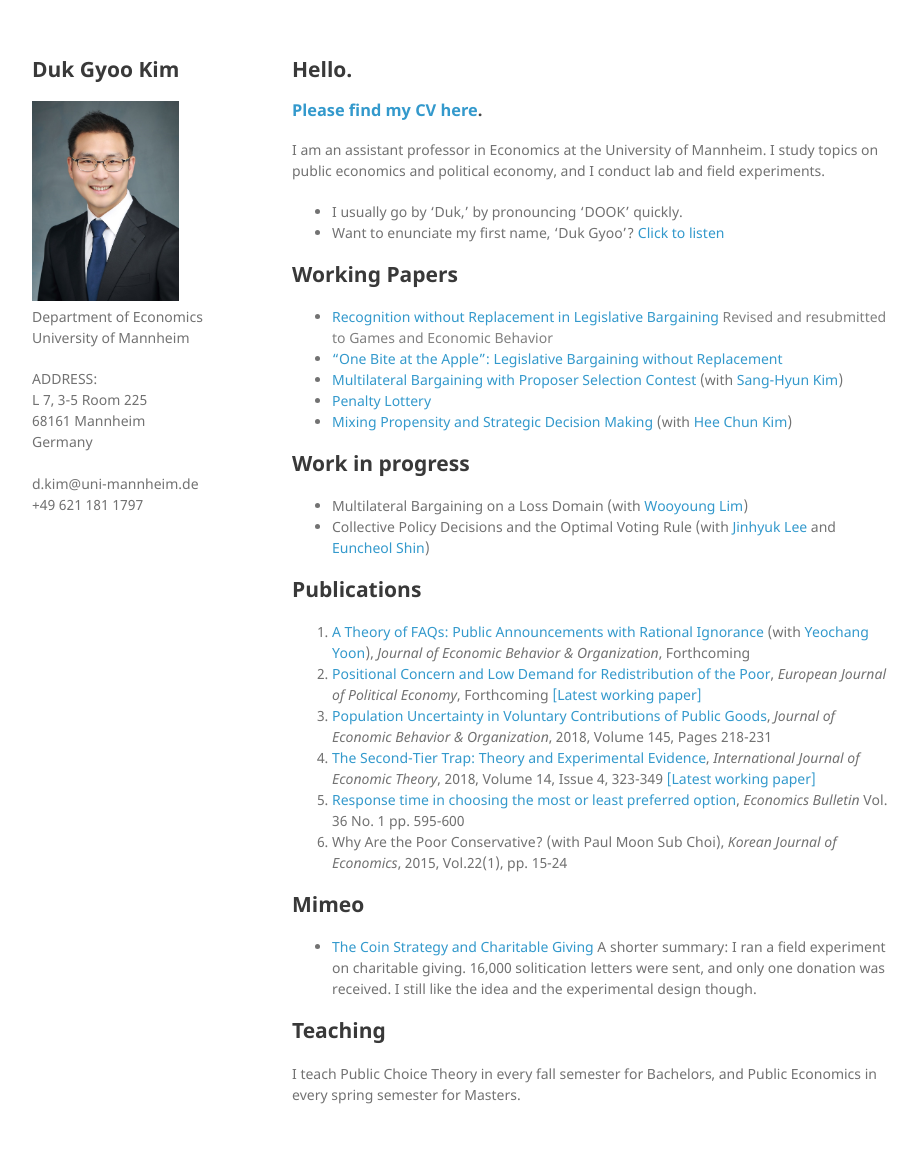
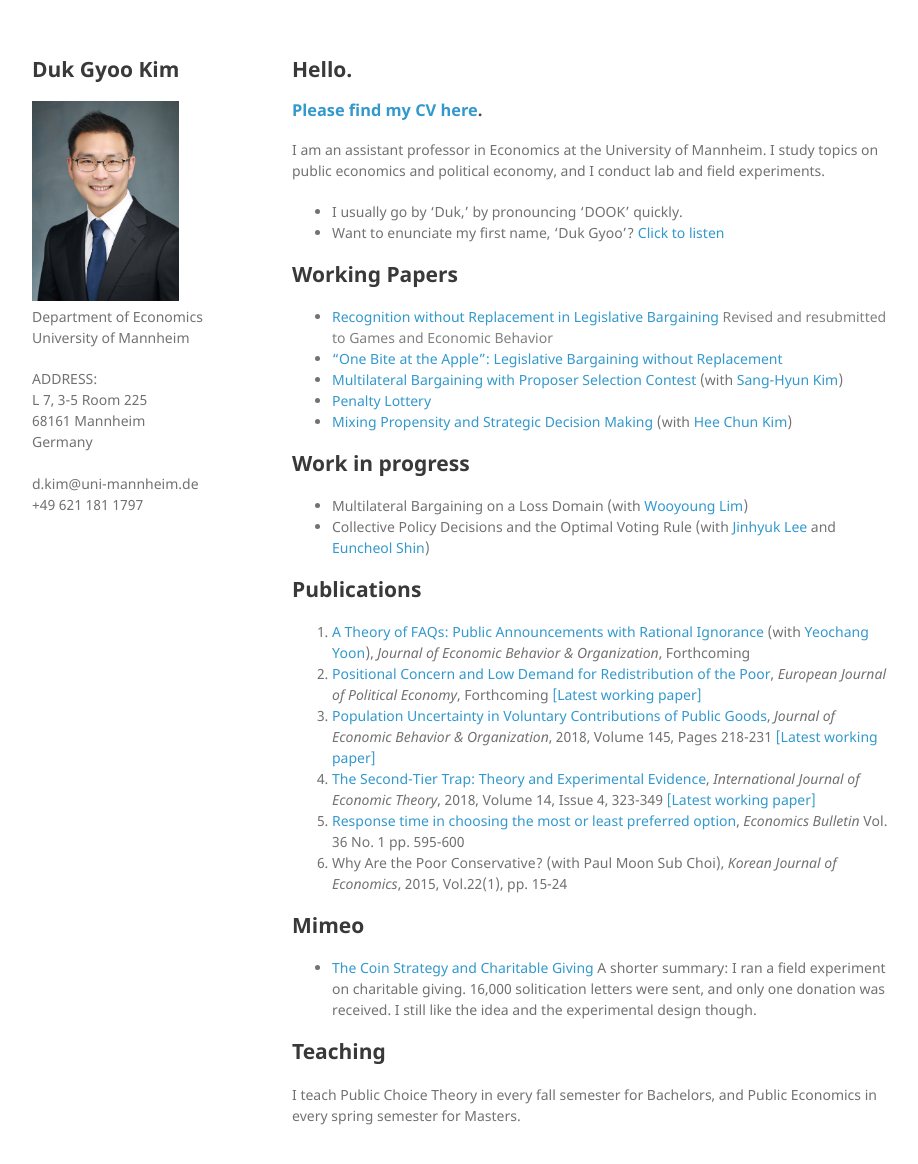
Before and after one commit to kimdukgyoo/kimdukgyoo.github.io, a Jekyll site: the page built from index.md, in a window 1280 px wide and 1196 px high. Shown: the top 1164 px of the window, without its empty margins (178-1096 px from the left). Built offline with Jekyll 4.4.1, drawn with Linux system fonts in a browser that asks for light colours; our own code applies the rules of GitHub Pages for plain Markdown files.

Commit message:
Update index.md

```diff
--- a/index.md
+++ b/index.md
@@ -24,7 +24,7 @@ I am an assistant professor in Economics at the University of Mannheim. I study
 ## Publications
 1. <a href="https://doi.org/10.1016/j.jebo.2018.12.026" target="_blank">A Theory of FAQs: Public Announcements with Rational Ignorance</a> (with <a href="https://sites.google.com/site/yyeochang/" target="_blank">Yeochang Yoon</a>), _Journal of Economic Behavior & Organization_, Forthcoming
 2. <a href="https://doi.org/10.1016/j.ejpoleco.2018.06.004" target="_blank"> Positional Concern and Low Demand for Redistribution of the Poor</a>, _European Journal of Political Economy_, Forthcoming <a href="https://kimdukgyoo.github.io/pdfjs/web/ECP.pdf" target="_blank">[Latest working paper]</a>
-3. <a href="https://doi.org/10.1016/j.jebo.2017.10.009" target="_blank"> Population Uncertainty in Voluntary Contributions of Public Goods</a>, _Journal of Economic Behavior & Organization_, 2018, Volume 145, Pages 218-231
+3. <a href="https://doi.org/10.1016/j.jebo.2017.10.009" target="_blank"> Population Uncertainty in Voluntary Contributions of Public Goods</a>, _Journal of Economic Behavior & Organization_, 2018, Volume 145, Pages 218-231 <a href="https://kimdukgyoo.github.io/pdfjs/web/PopulationUncertaintyInVolutaryContributions-Elsevier.pdf" target="_blank">[Latest working paper]</a>
 4. <a href="https://onlinelibrary.wiley.com/doi/10.1111/ijet.12158" target="_blank">The Second-Tier Trap: Theory and Experimental Evidence</a>, _International Journal of Economic Theory_, 2018, Volume 14, Issue 4, 323-349 <a href="https://kimdukgyoo.github.io/pdfjs/web/TheSecondTierTrap-TheoryandEvidence.pdf" target="_blank">[Latest working paper]</a>
 5. <a href="http://www.accessecon.com/Pubs/EB/2016/Volume36/EB-16-V36-I1-P59.pdf" target="_blank"> Response time in choosing the most or least preferred option</a>, _Economics Bulletin_ Vol. 36 No. 1 pp. 595-600
 6. Why Are the Poor Conservative? (with Paul Moon Sub Choi), _Korean Journal of Economics_, 2015, Vol.22(1), pp. 15-24
```
